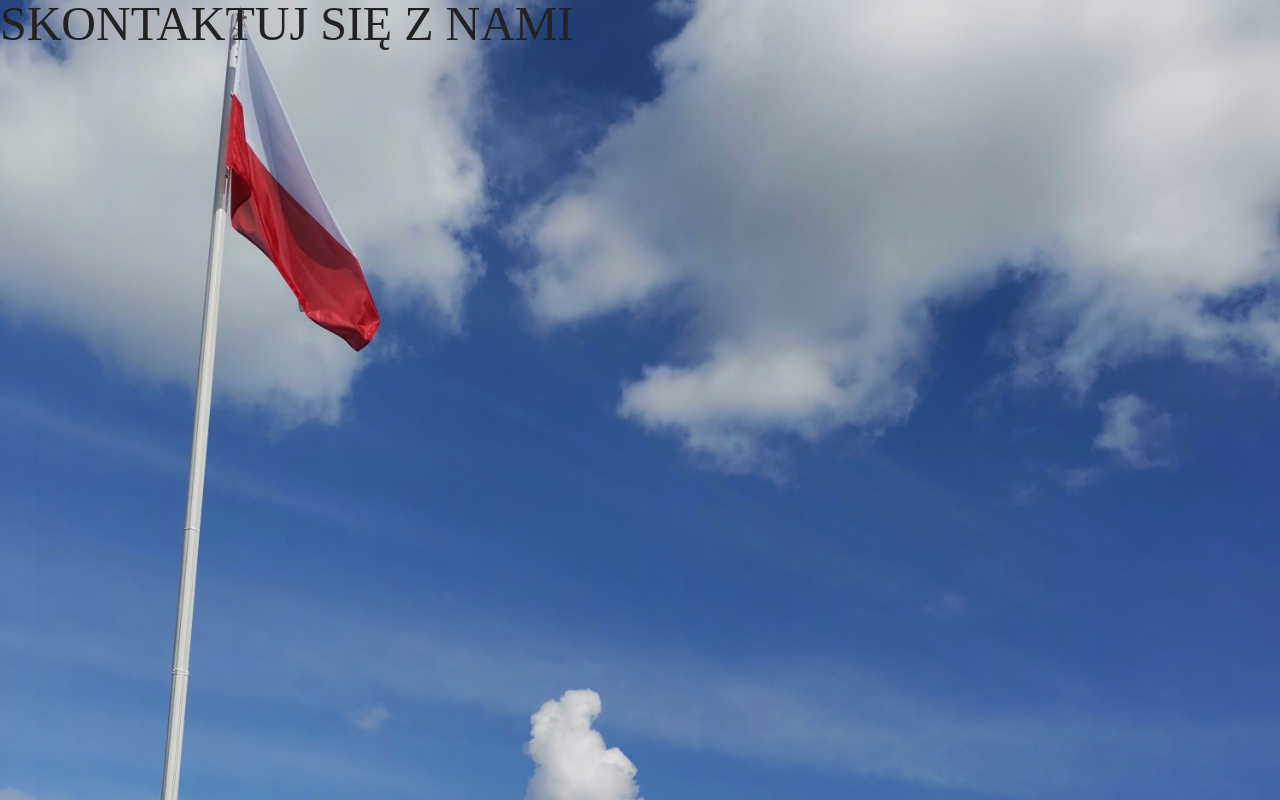
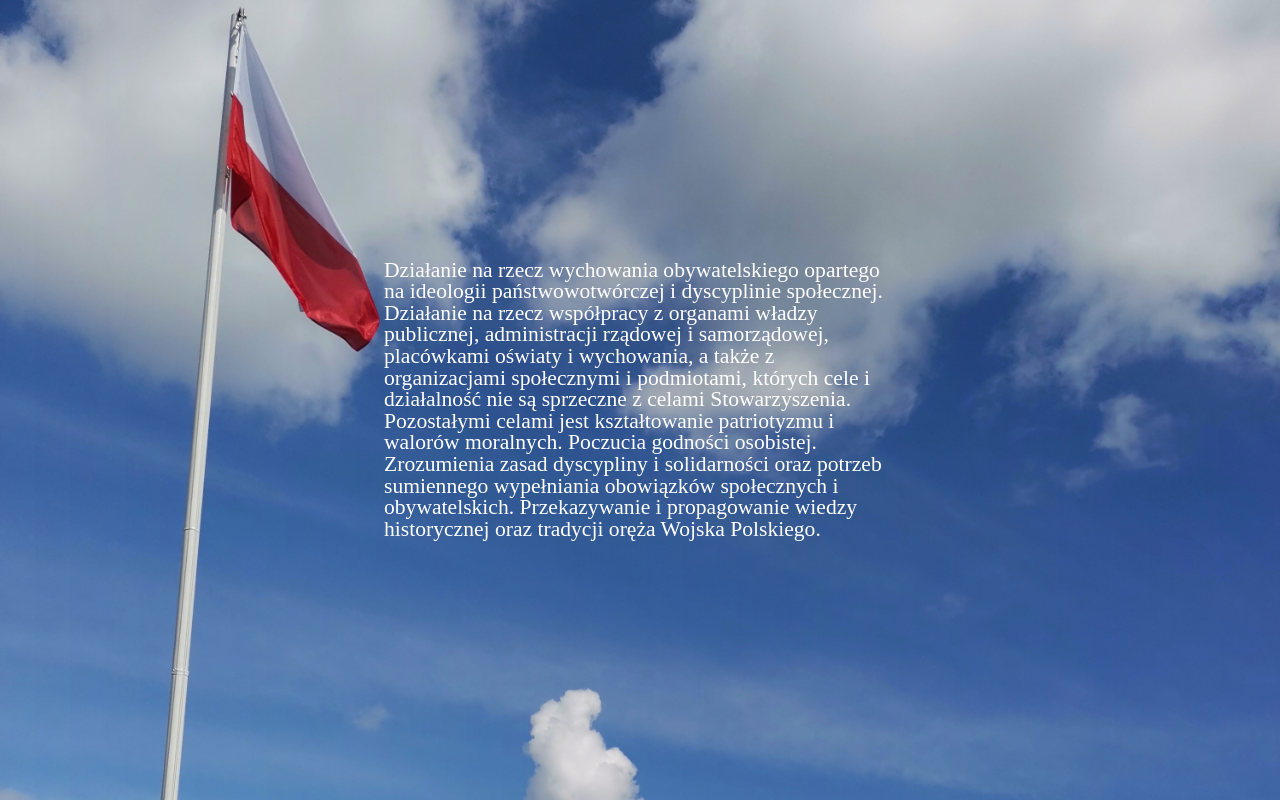
Before and after one commit to ficoCT/ssw-zagonczyk, a React (Create React App) app: page / in a window 1280 px wide. Built offline with nearby package versions, Linux system fonts and the light colour scheme.

Commit message:
About us page.

```diff
--- a/src/components/AboutUsImage.js
+++ b/src/components/AboutUsImage.js
@@ -2,7 +2,7 @@ import Image from "../assets/AboutUsImage.jpg";
 
 function AboutUsImage() {
   return (
-      <img src={Image} alt="Skontaktuj się z Nami" className="contact__image" />
+      <img src={Image} alt="Skontaktuj się z Nami" className="aboutUs__image" />
   );
 }
 
--- a/src/components/HomeAboutUs.js
+++ b/src/components/HomeAboutUs.js
@@ -3,10 +3,16 @@ import AboutUsImage from "./AboutUsImage";
 function HomeAboutUs() {
 
     return (
-        <section id="homeAboutUs">
+        <section id="homeAboutUs" className="aboutUs">
             <AboutUsImage />
-            <div className="contact__text">
-                SKONTAKTUJ SIĘ Z NAMI
+            <div className="aboutUs__text">
+                Działanie na rzecz wychowania obywatelskiego opartego na ideologii państwowotwórczej i dyscyplinie
+                społecznej. Działanie na rzecz współpracy z organami władzy publicznej, administracji rządowej
+                i samorządowej, placówkami oświaty i wychowania, a także z organizacjami społecznymi i podmiotami,
+                których cele i działalność nie są sprzeczne z celami Stowarzyszenia. Pozostałymi celami jest
+                kształtowanie patriotyzmu i walorów moralnych. Poczucia godności osobistej. Zrozumienia zasad dyscypliny
+                i solidarności oraz potrzeb sumiennego wypełniania obowiązków społecznych i obywatelskich. Przekazywanie
+                i propagowanie wiedzy historycznej oraz tradycji oręża Wojska Polskiego.
             </div>
         </section>
     );
--- a/src/scss/elements/_homeAboutUs.scss
+++ b/src/scss/elements/_homeAboutUs.scss
@@ -0,0 +1,19 @@
+.aboutUs {
+  height: 100vh;
+  color: white;
+  display: flex;
+
+  &__text {
+    font-size: 1.35rem;
+    margin: auto;
+    width: 40%;
+  }
+
+  &__image {
+    width: 100%;
+    height: 100%;
+    position: absolute;
+    z-index: -1;
+    object-fit: cover;
+  }
+}
```
